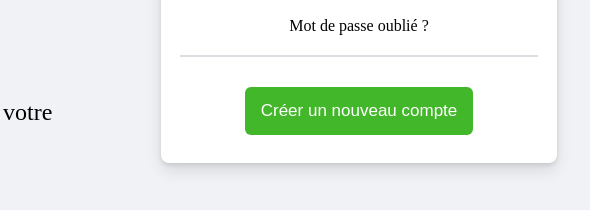
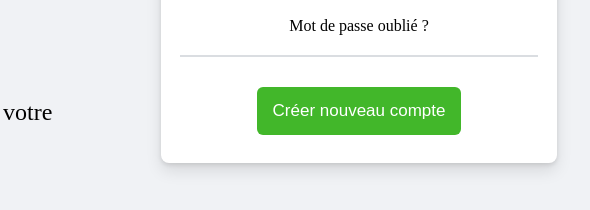
Before and after one commit to New-in-web/facebook-login, a plain HTML site: page index.html in a window 1280 px wide. Shown: the part 424-634 px from the top of the page, 591-1181 px from the left. Drawn offline with Linux system fonts and the light colour scheme.

Commit message:
simple change

```diff
--- a/index.html
+++ b/index.html
@@ -20,7 +20,7 @@
         <button class="login-btn">Se connecter</button>
         <a>Mot de passe oublié ?</a>
         <div class="line"></div>
-        <button class="register-btn">Créer un nouveau compte</button>
+        <button class="register-btn">Créer nouveau compte</button>
      </div>
 
      <script src="./script.js"></script>
```
